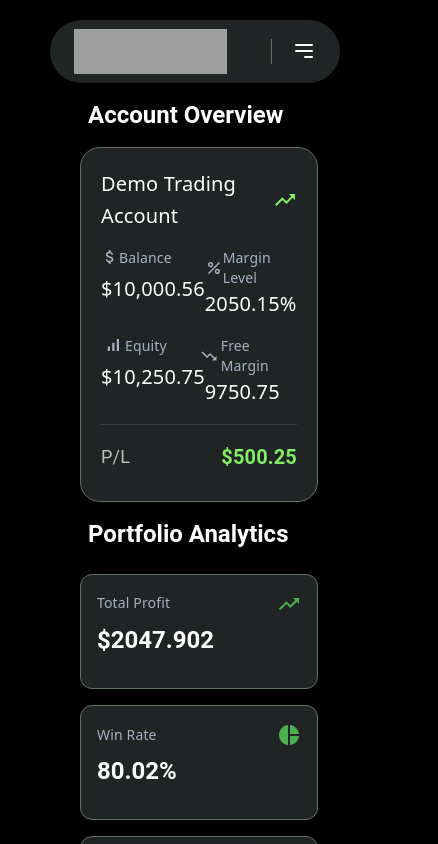
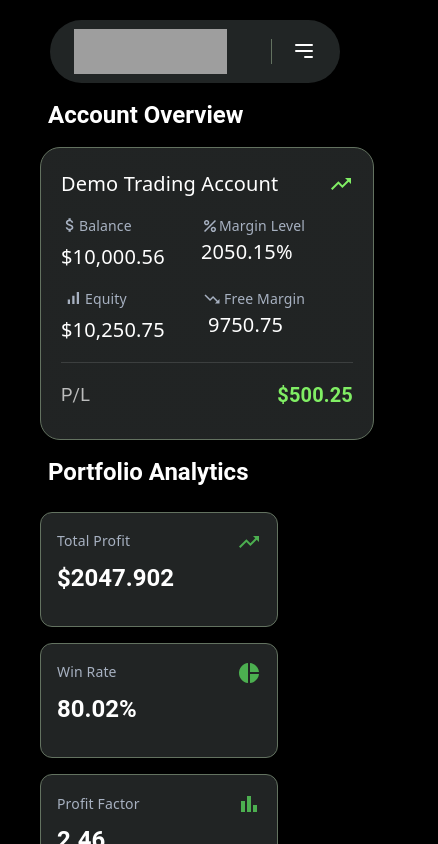
Before and after one commit to muchhar/dashboard, a React (Vite) app in the folder dashboard/: page / in a window 390 px wide. Shown: the top 844 px of the page, 438 px wide, since content can reach past the window. Built offline with nearby package versions, Linux system fonts and the light colour scheme; grey boxes are pictures that could not be loaded.

Commit message:
Initial c2

```diff
--- a/dashboard/src/components/Dashboard.jsx
+++ b/dashboard/src/components/Dashboard.jsx
@@ -78,13 +78,13 @@ function Dashboard() {
   };
   return (
 
-    <Container   maxWidth={false} marginRight={6} sx={{ ml: 6,mt:1,mr: 6}} > {/* Align left with margin */}
+    <Container   maxWidth={false}  sx={{ ml:isWideScreen? 6:1,mt:1,mr: isWideScreen?6:1}} > {/* Align left with margin */}
       {/* Account Overview Title */}
       <Typography variant="h5"  fontWeight="bold" gutterBottom sx={{ textAlign: 'left',ml:3,pt:1 }}>
         Account Overview
       </Typography>
       {/* Trading Account Card */}
-      <Card sx={{mr:13, p: 0.5, mb: 1,ml:2,my:2, boxShadow: 3,  maxWidth: isMobile ? '100%' : 400,  backgroundColor: '#151818', borderRadius: 5,border:1,borderColor:'#637260',
+      <Card sx={{mr:isWideScreen?13:1, p: 0.5, mb: 1,ml:2,my:2, boxShadow: 3,  maxWidth: isMobile ? '100%' : 400,  backgroundColor: '#151818', borderRadius: 5,border:1,borderColor:'#637260',
         transition: 'border-color 0.3s ease', // Smooth transition
         '&:hover': {
           borderColor: '#80ee64', // Change color on hover
```
